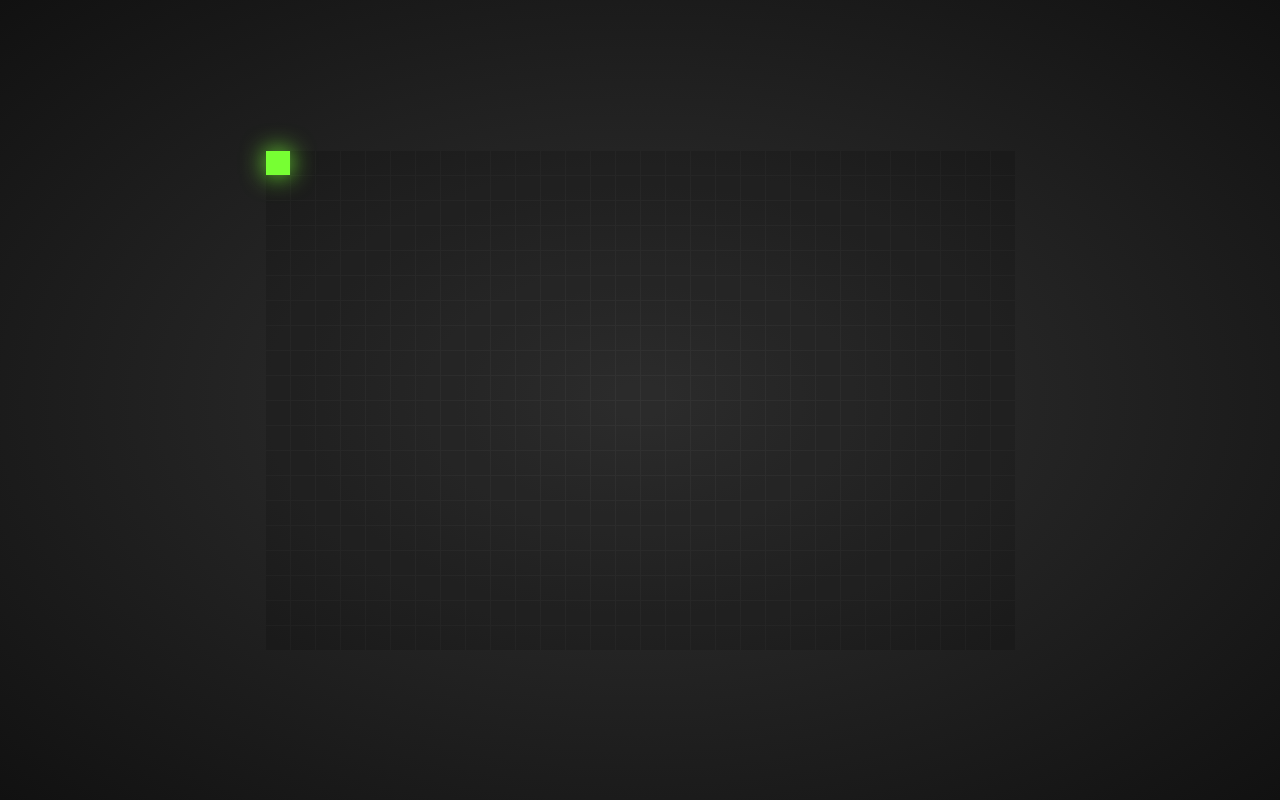
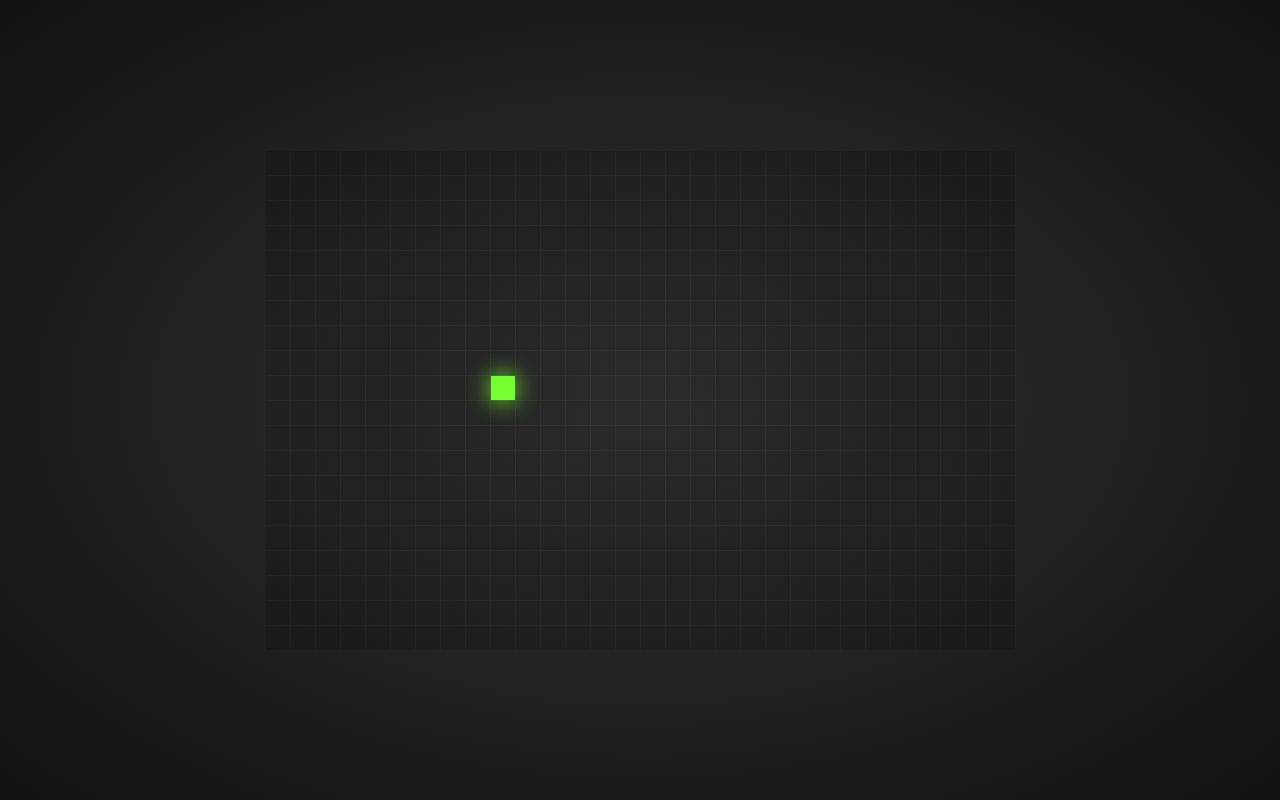
Before and after one commit to schrobak/snake, a React (Create React App) app: page / in a window 1280 px wide. Built offline with nearby package versions, Linux system fonts and the light colour scheme.

Commit message:
Randomize food position

```diff
--- a/src/Food/Food.tsx
+++ b/src/Food/Food.tsx
@@ -9,11 +9,25 @@ const FoodTile = styled(Tile)`
   background: #77ff33;
 `;
 
+export type PositionTuple = [number, number];
+
 export interface FoodProps {
   readonly size: number;
-  readonly position: [number, number];
+  readonly position: PositionTuple;
 }
 
 export const Food: React.FC<FoodProps> = ({ size, position }) => {
-  return <FoodTile size={size} />;
+  const [x, y] = position;
+  const left = size * x + x;
+  const top = size * y + y;
+
+  return (
+    <FoodTile
+      size={size}
+      style={{
+        left,
+        top
+      }}
+    />
+  );
 };
--- a/src/Game/Game.tsx
+++ b/src/Game/Game.tsx
@@ -1,6 +1,6 @@
 import React from "react";
 import { useWindowSize } from "../hooks";
-import { Food } from "../Food";
+import { Food, PositionTuple } from "../Food";
 import { Stage, Board, Tile } from "../Stage";
 
 export const Game: React.FC = () => {
@@ -22,11 +22,13 @@ export const Game: React.FC = () => {
     .fill(0)
     .map((_, idx) => <Tile key={idx} size={tileSize} />);
 
+  const position: PositionTuple = [Math.floor(Math.random() * columns), Math.floor(Math.random() * rows)];
+
   return (
     <Stage>
       <Board rows={rows} columns={columns} tileSize={tileSize}>
         {tiles}
-        <Food size={tileSize} position={[2, 6]} />
+        <Food size={tileSize} position={position} />
       </Board>
     </Stage>
   );
```
